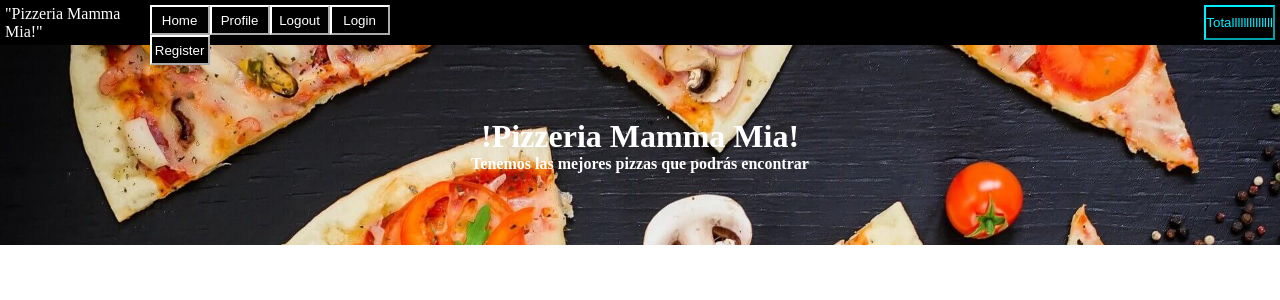
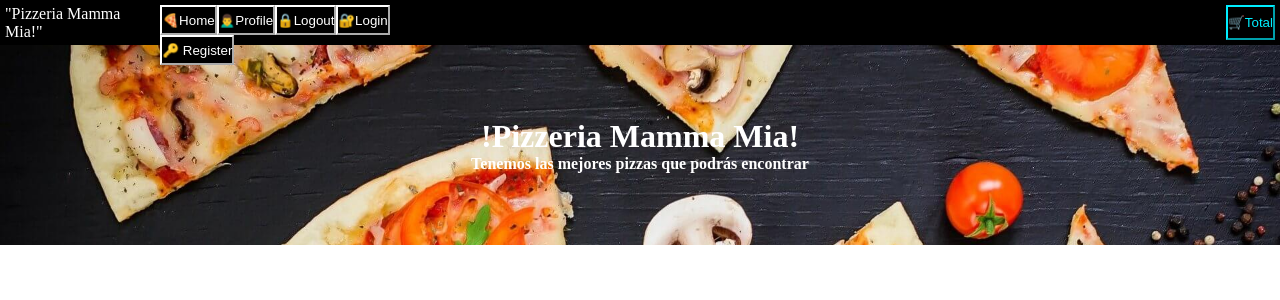
Before and after one commit to Row-Diaz/Hito1-pizzeria-mama-mia, a React (Vite) app in the folder hito-pizzeria/: page / in a window 1280 px wide. Shown: the top 300 px of the page. Built offline with nearby package versions, Linux system fonts and the light colour scheme.

Commit message:
navbar version2

```diff
--- a/hito-pizzeria/src/components/Navbar/Navbar.css
+++ b/hito-pizzeria/src/components/Navbar/Navbar.css
@@ -1,37 +1,35 @@
-.nav{
+.nav {
   display: flex;
-
   height: 45px;
+  width: 100%;
   background-color: black;
   color: white;
-    gap: 4px;
+  gap: 10px;
   padding: 5px;
 }
 
+.btn-nav button {
 
-.btn-nav button{
-
-
+    justify-content: center;
   background-color: black;
   color: white;
   border-color: white;
-    width: 60px;
+  width:auto;
   height: 30px;
-    gap: 50px;
-
+  gap: 10px;
 }
 
-.amount{
-
+div.amount{
     display: flex;
-    width: 75%;
     justify-content: end;
-
-
+    width:70%; /*devolver a 77%*/
 }
 
-.amount button{
+.amount button {
+  display: flex;
+  justify-content:end;
+  align-items: center;
   background-color: black;
-    color:rgb(0, 238, 255);
-    border-color:rgb(0, 238, 255) ;
+  color: rgb(0, 238, 255);
+  border-color: rgb(0, 238, 255);
 }
--- a/hito-pizzeria/src/components/Navbar/Navbar.jsx
+++ b/hito-pizzeria/src/components/Navbar/Navbar.jsx
@@ -7,15 +7,16 @@ export default function Navbar() {
       <p>"Pizzeria Mamma Mia!"</p>
 
       <div className="btn-nav button">
-      <button>Home</button>
-      <button>Profile</button>
-      <button>Logout</button>
-      <button>Login</button>
-      <button>Register</button>
+      <button>🍕Home</button>
+      <button>🙍‍♂️Profile</button>
+      <button>🔒Logout</button>
+      <button>🔐Login</button>
+      <button>🔑 Register</button>
       </div>
       <div className="amount">
-        <button>Totallllllllllllll</button>
+        <button>🛒Total </button>
       </div>
+
     </div>
   );
 }
```
Lines whose indentation alone changed are shown as unchanged.
